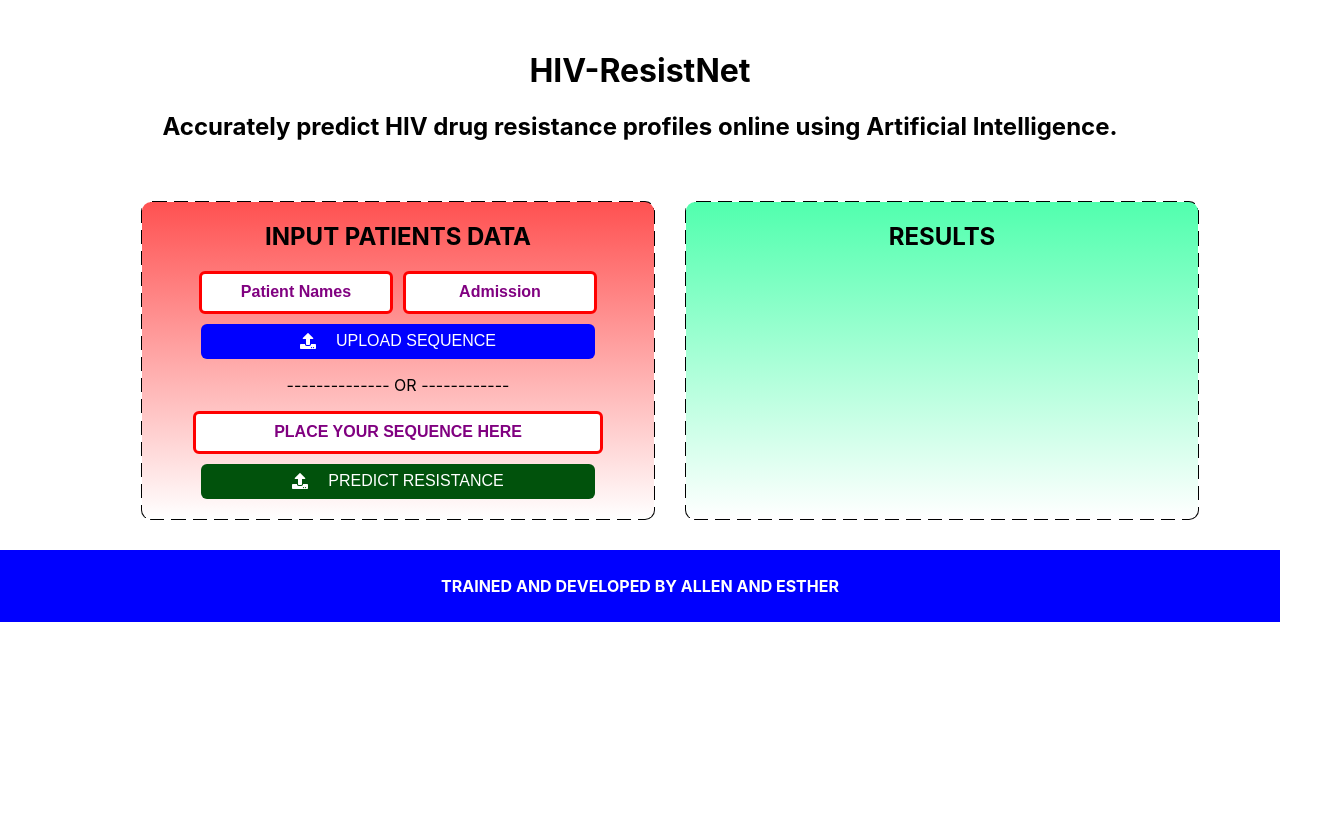
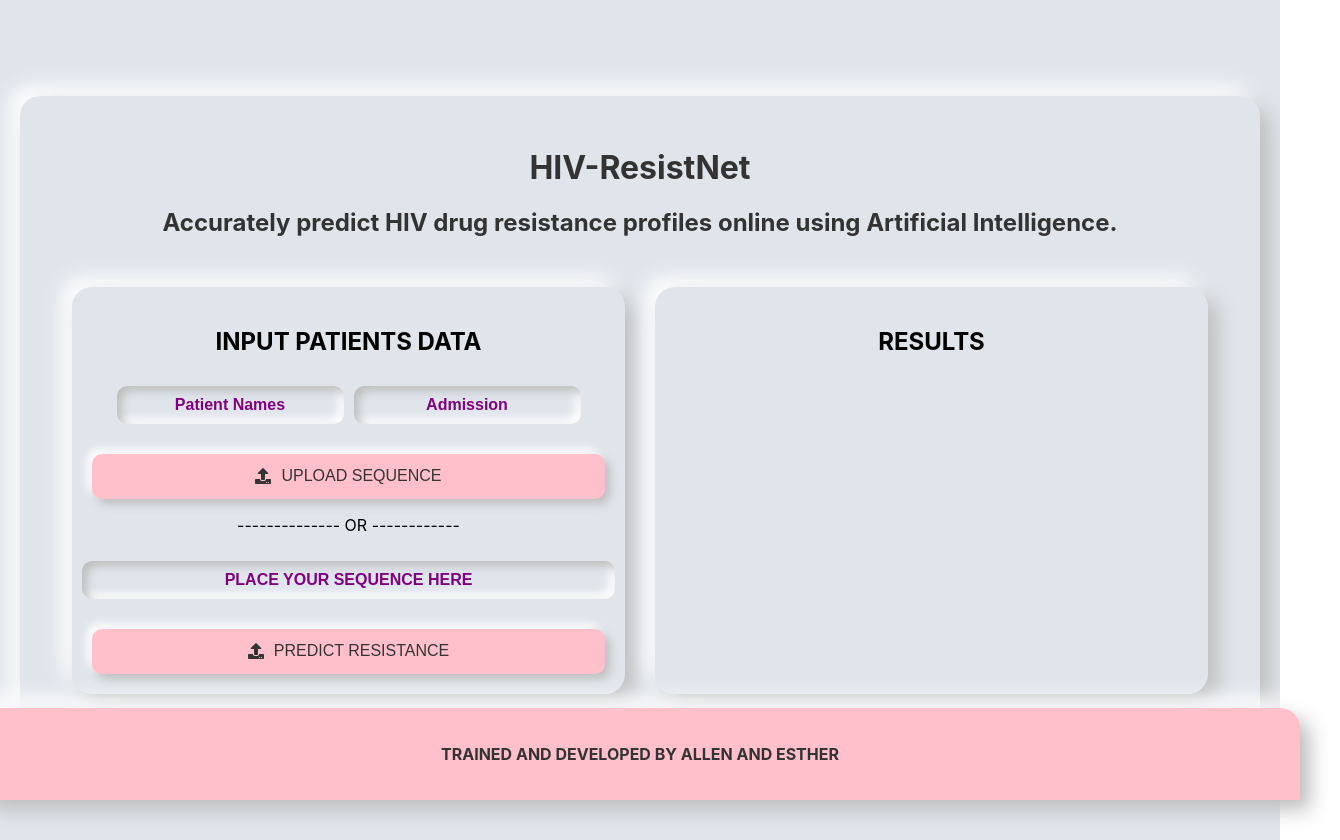
Before and after one commit to PhillDev-coder256/hivdrugresistance, a React (Create React App) app: page / in a window 1280 px wide. Shown: the whole page, 1340 px wide, since content can reach past the window. Before the commit the page ends 800 px from the top, so only its background shows below. Built offline with nearby package versions, Linux system fonts and the light colour scheme.

Commit message:
Update App.css

```diff
--- a/src/App.css
+++ b/src/App.css
@@ -1,138 +1,141 @@
-/* INPUT SEQUENCE */
-.inputseguence {
-  width: 400px;
-  height: 35px;
-  border-radius: 6px;
-  border: 3px solid red;
-  color: purple;
-  font-size: 16px;
+/* Neumorphism styling for the app */
+.App {
   text-align: center;
+  background-color: #e0e5ec;
+  min-height: 100vh;
+  display: flex;
+  flex-direction: column;
+  align-items: center;
+  justify-content: center;
+  padding: 20px;
 }
 
-.inputseguence::placeholder {
-  color: purple;
-  font-size: 16px;
-  font-weight: bold;
-  text-align: center;
-  /* Added to center the placeholder */
+.q-page-container {
+  width: 100%;
+  max-width: 1200px;
+  padding: 20px;
+  box-shadow: 10px 10px 20px #bebebe, -10px -10px 20px #ffffff;
+  border-radius: 20px;
+  background-color: #e0e5ec;
 }
 
-
-.inputothers {
-  width: 184px;
-  height: 35px;
-  border-radius: 6px;
-  border: 3px solid red;
-  color: purple;
-  font-size: 16px;
+.headers {
   text-align: center;
+  margin-bottom: 20px;
 }
 
-.inputothers::placeholder {
-  color: purple;
-  font-size: 16px;
-  font-weight: bold;
-  text-align: center;
-  /* Added to center the placeholder */
+.headers h1, .headers h2 {
+  color: #333;
 }
-
-
-
-
-/* UPLOAD BUTTON */
-.upload-button {
-  width: 394px;
-  height: 35px;
-  border-radius: 6px;
-  border: none;
-  background-color: blue;
-  color: rgb(255, 255, 255);
-  font-size: 16px;
-  text-align: center;
-  display: flex;
-  justify-content: center;
-  align-items: center;
-  cursor: pointer;
-  margin-top: 10px;
-
-}
-
-.upload-icon {
-  margin-right: 20px;
-}
-
-
-.upload-button-predict {
-  width: 394px;
-  height: 35px;
-  border-radius: 6px;
-  border: none;
-  background-color: rgb(1, 82, 12);
-  color: rgb(255, 255, 255);
-  font-size: 16px;
-  text-align: center;
-  display: flex;
-  justify-content: center;
-  align-items: center;
-  cursor: pointer;
-  margin-top: 10px;
-}
-
-
-
-
-
 
 .prection_result_row {
   display: flex;
   flex-direction: row;
   gap: 30px;
-  width: 100%;
+  justify-content: center;
   padding: 30px;
-  justify-content: center;
 }
 
-
-.InputArea[data-v-143d6e0d] {
+.InputArea, .ResultArea {
   display: flex;
   flex-direction: column;
   align-items: center;
-  width: 40%;
-  background: linear-gradient(#ff5151, #fff) padding-box, repeating-linear-gradient(-45deg, #000 0, #000 10px, #fff 0, #fff 15px);
-  border-radius: 10px;
-  border: 1px dashed transparent;
-  position: relative;
-  margin-top: 10px;
-  overflow: hidden;
-  padding-top: 5px;
-  padding-bottom: 20px;
+  width: 45%;
+  background-color: #e0e5ec;
+  border-radius: 20px;
+  padding: 20px;
+  box-shadow: 10px 10px 20px #bebebe, -10px -10px 20px #ffffff;
 }
 
+.inputothers, .inputseguence {
+  width: 100%;
+  padding: 10px;
+  margin: 10px 0;
+  border-radius: 10px;
+  border: none;
+  background: #e0e5ec;
+  box-shadow: inset 5px 5px 10px #bebebe, inset -5px -5px 10px #ffffff;
+  font-size: 16px;
+  text-align: center;
+  color: purple;
+}
 
+.inputseguence::placeholder, .inputothers::placeholder {
+  color: purple;
+  font-size: 16px;
+  font-weight: bold;
+}
 
-.ResultArea[data-v-143d6e0d] {
+.upload-button, .upload-button-predict {
+  width: 100%;
+  height: 45px;
+  margin-top: 20px;
+  border-radius: 10px;
+  border: none;
+  background: pink;
+  box-shadow: 5px 5px 10px #bebebe, -5px -5px 10px #ffffff;
+  color: #333;
+  font-size: 16px;
+  cursor: pointer;
   display: flex;
-  flex-direction: column;
+  justify-content: center;
   align-items: center;
-  width: 40%;
-  background: linear-gradient(#51ffae, #fff) padding-box, repeating-linear-gradient(-45deg, #000 0, #000 10px, #fff 0, #fff 15px);
+  transition: all 0.2s ease-in-out;
+}
+
+.upload-button:hover, .upload-button-predict:hover {
+  box-shadow: 2px 2px 5px #bebebe, -2px -2px 5px #ffffff;
+}
+
+.upload-icon {
+  margin-right: 10px;
+}
+
+.result-container {
+  width: 100%;
+  background-color: #e0e5ec;
   border-radius: 10px;
-  border: 1px dashed transparent;
-  position: relative;
-  margin-top: 10px;
-  padding-top: 5px;
-  padding-bottom: 20px;
-  /* overflow: hidden */
+  padding: 20px;
+  box-shadow: 5px 5px 10px #bebebe, -5px -5px 10px #ffffff;
+  margin-top: 20px;
+}
+
+.result-container h3 {
+  margin-bottom: 10px;
+  color: #333;
+}
+
+.result-container p {
+  margin: 5px 0;
+  color: #333;
+}
+
+.date-style {
+  font-size: 14px;
+  color: blue;
+  font-style: italic;
 }
 
 .footer {
-  background-color: blue;
-  color: white;
+  background-color: pink;
+  color: #333;
   text-align: center;
-  padding: 10px 0;
+  padding: 20px;
+  width: 100%;
+  position: fixed;
+  bottom: 0;
+  box-shadow: 10px 10px 20px #bebebe, -10px -10px 20px #ffffff;
   font-weight: bolder;
+  border-radius: 20px 20px 0 0;
 }
-.headers{
-  text-align: center;
-  margin-top: 15px;
+
+@media (max-width: 768px) {
+  .prection_result_row {
+    flex-direction: column;
+    align-items: center;
+  }
+
+  .InputArea, .ResultArea {
+    width: 90%;
+  }
 }
```
